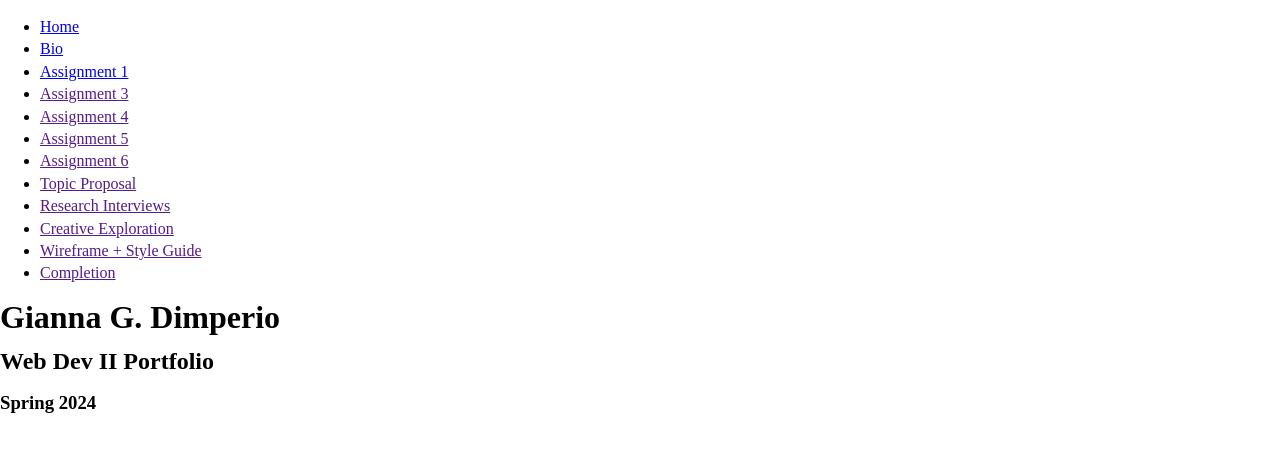
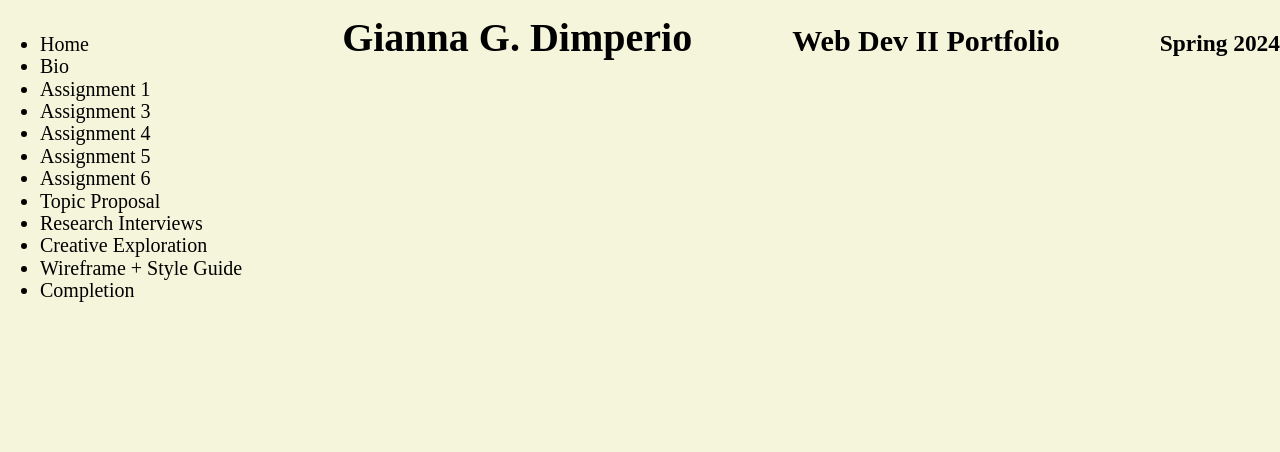
Before and after one commit to ThatGirlWhoCodes/WebDevIIPortfolio, a plain HTML site: page index.html in a window 1280 px wide. Drawn offline with nearby package versions, Linux system fonts and the light colour scheme.

Commit message:
nav style

```diff
--- a/css/style.css
+++ b/css/style.css
@@ -1,8 +1,16 @@
 /* Basic CSS resets -- leveling slight inconsistencies in browsers */
+
+/* Below is the basic font for whole site */
+
+
+/* This font is for special characters and titles */
+@import url('https://fonts.googleapis.com/css2?family=Bebas+Neue&display=swap');
+
 html, body {
 	margin:0px;
 	padding:0px;
 	height:100%;
+    background-color:beige;
 }
 
 html {
@@ -10,14 +18,43 @@ html {
 	font-size: 1em;
     line-height: 1.4em;
 }
+  /* HEADER */
 
+  header {
+    /*  box model properties  */
+    font-size: 1.25rem;
 
+    /* position properties */
+    position: fixed;
+    width: 100%;
+    top: 0;
+    left: 0;
 
+    /* flex properties */
+    display: flex;
+    justify-content: space-between;
+    align-items: baseline;
+    flex-wrap: wrap;
+  }
 
+  header a {
+    color: #000000;
+    text-decoration: none;
+  }
+
+  header a:hover {
+    color: #7a5318;
+  }
+
+  .main-menu {
+    display: none;
+    font-family:'Bebas Neue', sans-serif;;
+    position: fixed;
+    inset: 0;
+  }
 /* Mobile First CSS: we'll design for phone sizes first, then add media queries for tablets and desktop computers later */
 
 body {
-
 
 }
 
--- a/index.html
+++ b/index.html
@@ -15,7 +15,8 @@
 </head>
 
 <header>
-    <div class="nav">
+        <nav id="main-menu">
+            <div class="meain-menu_links">
                 <ul>
                     <li><a href="index.html">Home</a></li>
                     <li><a href="bio.html">Bio</a></li>
@@ -31,6 +32,7 @@
                     <li><a href="">Completion</a></li>
                 </ul>
             </div>
+        </nav>
     <h1>Gianna G. Dimperio</h1>
     <h2>Web Dev II Portfolio</h2>
     <h3>Spring 2024</h3>
```
Lines whose indentation alone changed are shown as unchanged.
